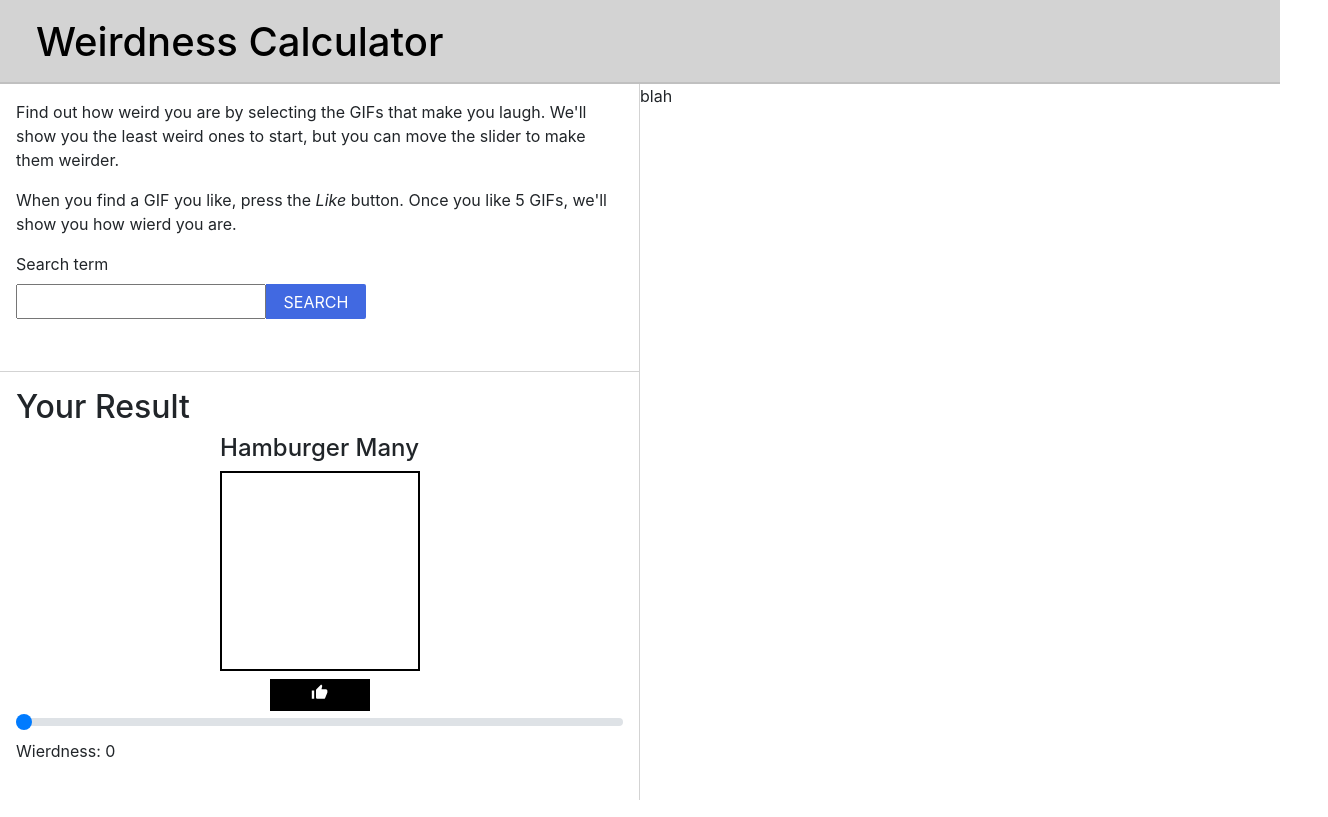
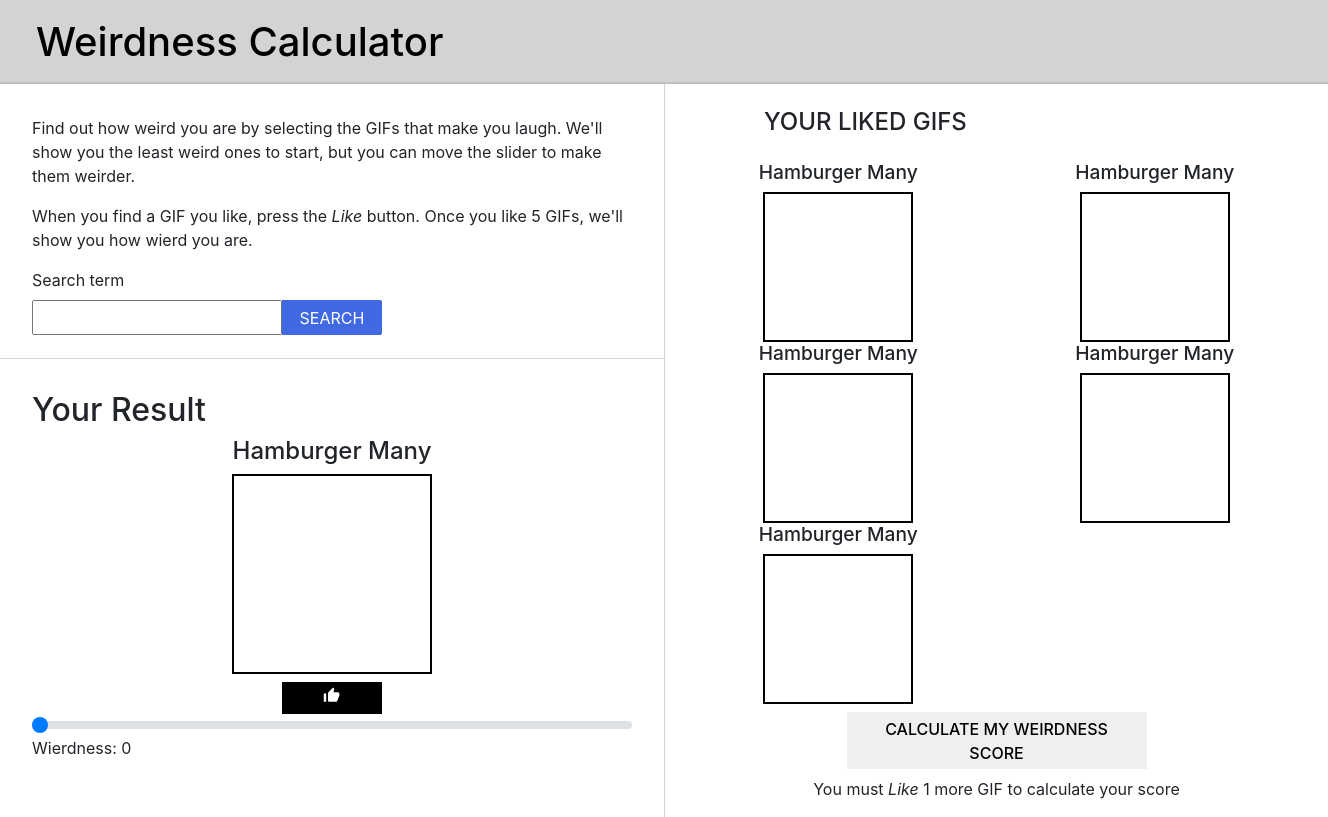
Before and after one commit to TishG/weirdness-calculator, a React (Create React App) app: page / in a window 1280 px wide. Shown: the whole page, 1328 px wide, since content can reach past the window. Built offline with nearby package versions, Linux system fonts and the light colour scheme.

Commit message:
Add GIFCollection component, Add GIFCollection UI, edit result component and search component css

```diff
--- a/src/App.css
+++ b/src/App.css
@@ -4,7 +4,6 @@
   flex-direction: column;
   float: left;
   height: calc(100vh - 84px);
-  border-right: 1px solid rgb(211, 211, 211);
   padding: 0;
 }
 
--- a/src/App.js
+++ b/src/App.js
@@ -9,6 +9,7 @@ import { store } from "./redux/store";
 import Navbar from "./components/Navbar/Navbar";
 import Search from "./components/Search/Search";
 import Result from "./components/Result/Result";
+import GIFCollection from "./components/GIFCollection/GIFCollection";
 
 const App = () => {
   return (
@@ -19,7 +20,7 @@ const App = () => {
           <Search />
           <Result />
         </section>
-        <section>blah</section>
+        <GIFCollection />
       </div>
     </Provider>
   );
--- /dev/null
+++ b/src/components/GIFCollection/GIFCollection.css
@@ -0,0 +1,52 @@
+.gif-collection {
+  width: 50%;
+  float: right;
+  background-color: white;
+  min-height: calc(100vh - 84px);
+  height: 100%;
+  display: flex;
+  flex-direction: column;
+  border-left: 1px solid rgb(211, 211, 211);
+}
+
+.gif-collection .title {
+  font-size: 1.5em;
+  margin: 1em 0em 1em 3.5em;
+  text-transform: uppercase;
+}
+
+.gifs div h1 {
+  font-size: 1.2em;
+}
+
+.gifs .my-card {
+  display: flex;
+  flex-direction: column;
+  width: 50%;
+  text-align: center;
+  float: left;
+}
+
+.gifs .my-card .img-here {
+  width: 150px;
+  height: 150px;
+  border: 2px solid black;
+  margin: auto;
+}
+
+.gif-collection button {
+  max-width: 300px;
+  margin: 0.5em auto;
+  text-transform: uppercase;
+  border: 0px;
+  font-weight: 500;
+  padding: 0.3em 0.6em;
+}
+
+.gif-collection p {
+  text-align: center;
+}
+
+.gif-collection p span {
+  text-transform: uppercase;
+}
--- /dev/null
+++ b/src/components/GIFCollection/GIFCollection.js
@@ -0,0 +1,38 @@
+import React from "react";
+import "./GIFCollection.css";
+
+const GIFCollection = () => {
+  return (
+    <div className="gif-collection container">
+      <h1 className="title">Your Liked Gifs</h1>
+      <div className="gifs">
+        <div className="my-card">
+          <h1>Hamburger Many</h1>
+          <div className="img-here"></div>
+        </div>
+        <div className="my-card">
+          <h1>Hamburger Many</h1>
+          <div className="img-here"></div>
+        </div>
+        <div className="my-card">
+          <h1>Hamburger Many</h1>
+          <div className="img-here"></div>
+        </div>
+        <div className="my-card">
+          <h1>Hamburger Many</h1>
+          <div className="img-here"></div>
+        </div>
+        <div className="my-card">
+          <h1>Hamburger Many</h1>
+          <div className="img-here"></div>
+        </div>
+      </div>
+      <button>Calculate My Weirdness Score</button>
+      <p>
+        You must <em>Like</em> 1 more <span>gif</span> to calculate your score
+      </p>
+    </div>
+  );
+};
+
+export default GIFCollection;
--- a/src/components/Result/Result.css
+++ b/src/components/Result/Result.css
@@ -2,10 +2,13 @@
   height: 60vh;
   width: 100%;
   float: left;
-  padding: 1em;
+  padding: 2em;
   margin: 0;
   width: 100%;
   border-top: 1px solid rgb(211, 211, 211);
+  display: flex;
+  flex-direction: column;
+  justify-content: space-between;
 }
 
 .result .title {
--- a/src/components/Search/Search.css
+++ b/src/components/Search/Search.css
@@ -1,9 +1,13 @@
 .search {
   float: left;
+  min-height: 250px;
   height: 40vh;
-  padding: 1em;
+  padding: 2em;
   margin: 0;
   width: 100%;
+  display: flex;
+  flex-direction: column;
+  justify-content: space-between;
 }
 
 .search p {
--- a/src/index.css
+++ b/src/index.css
@@ -4,6 +4,8 @@
 
 body,
 html {
+  min-width: 1328px;
+  min-height: 100vh;
   box-sizing: border-box;
   margin: 0px;
   padding: 0px;
```
